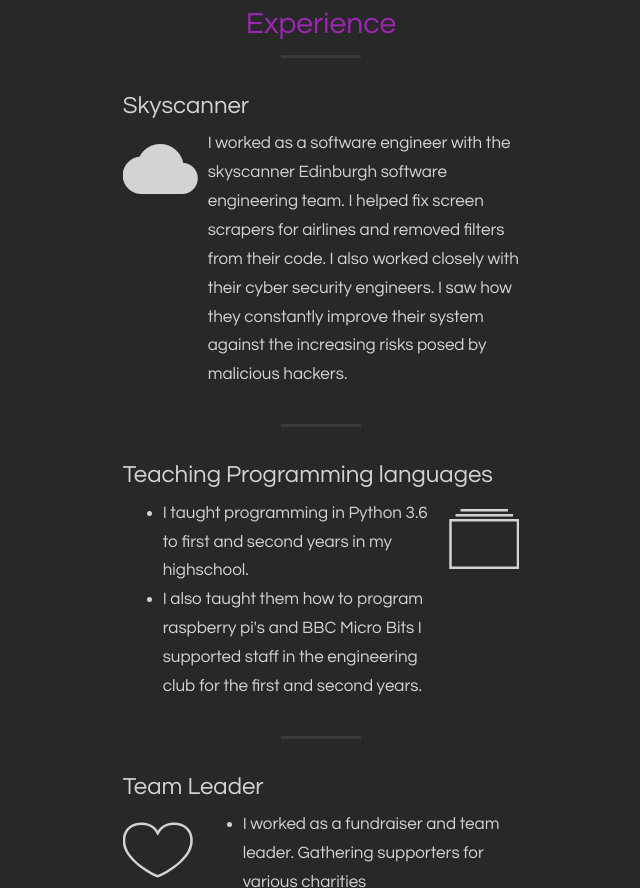
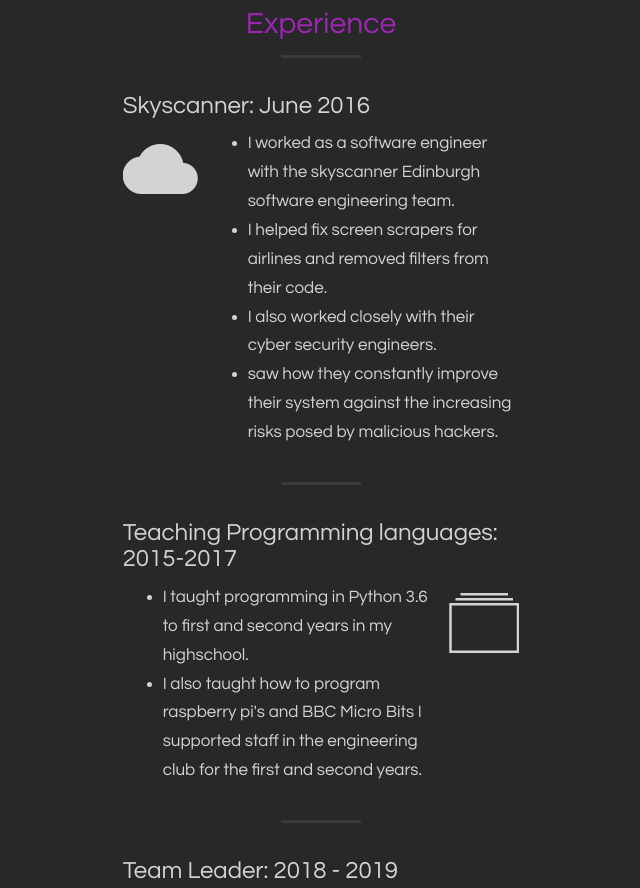
Before and after one commit to dawidghost99/dawidghost99.github.io, a plain HTML site: page index.html in a window 1280 px wide. Shown: the part 2960-3848 px from the top of the page, without its empty margins (319-959 px from the left). Drawn offline with nearby package versions, Linux system fonts and the light colour scheme; files whose address does not match are found by name.

Commit message:
Update index.html
added bullet points to the experience section and cleaned up the text  and added experience dates

```diff
--- a/index.html
+++ b/index.html
@@ -92,7 +92,7 @@
                 </div>
                 <div class="col-lg-4 col-md-4 text-center">
                     <div class="feature">
-                        <i class="icon-lg ion-laptop wow fadeIn" data-wow-delay=".3s"></i>
+                        <i class="icon-lg ion-android-home wow fadeIn" data-wow-delay=".3s"></i>
                         <h3>Stewarts Melville College</h3>
                         <p class="text-muted"> I received 5 A grades 2 B’s and a C. I studied English (B), Maths (A), German (C), Physics (B), Computing (A), Religious Moral and Philosophical Studies (A), History (A) and Design and Manufacture (A) at the National 5 level.
                             For my Highers I studied Higher Computing (B), Higher Maths(B), Higher English (D ), Higher Design and Manufacture (C) and Higher Physics(C), Higher Business Management (B) and Higher History (A).
@@ -206,25 +206,28 @@
                 <h2 class="text-center text-primary">Experience</h2>
                 <hr>
                 <div class="media wow fadeIn">
-                    <h3>Skyscanner</h3>
+                    <h3>Skyscanner: June 2016</h3>
                     <div class="media-left">
                         <i class="icon-lg ion-android-cloud"></i>
                     </div>
                     <div class="media-body media-middle">
-                        <p>I worked as a software engineer with the  skyscanner Edinburgh software engineering team.
-                            I helped fix screen scrapers for airlines and removed filters from their code.
-                            I also worked closely with their cyber security engineers.
-                            I saw how they constantly improve their system against the increasing risks posed by malicious hackers.
-                            </p>
+                        <ul><li>I worked as a software engineer with the  skyscanner Edinburgh software engineering team. </li>
+                            <li>I helped fix screen scrapers for airlines and removed filters from their code.</li>
+                            <li>I also worked closely with their cyber security engineers.</li>
+                            <li> saw how they constantly improve their system against the increasing risks posed by malicious hackers. </li>
+                        </ul>
                     </div>
 
                 </div>
                 <hr>
                 <div class="media wow fadeInRight">
-                    <h3>Teaching Programming languages</h3>
+                    <h3>Teaching Programming languages: 2015-2017</h3>
                     <div class="media-body media-middle">
-                        <ul><li>I taught programming in Python 3.6 to first and second years in my highschool.</li><li> I also taught them how to program raspberry pi's and BBC Micro Bits
-                            I supported staff in the engineering club for the first and second years.</li></ul>
+                        <ul>
+                            <li>I taught programming in Python 3.6 to first and second years in my highschool.</li>
+                            <li> I also taught how to program raspberry pi's and BBC Micro Bits
+                            I supported staff in the engineering club for the first and second years.</li>
+                        </ul>
                     </div>
                     <div class="media-right">
                         <i class="icon-lg ion-ios-albums-outline"></i>
@@ -232,7 +235,7 @@
                 </div>
                 <hr>
                 <div class="media wow fadeIn">
-                    <h3>Team Leader</h3>
+                    <h3>Team Leader: 2018 - 2019</h3>
                     <div class="media-left">
                         <i class="icon-lg ion-ios-heart-outline"></i>
                     </div>
@@ -242,18 +245,16 @@
                             <li>I traveled to various locations around Scotland raising funds and gathering supporters for the British Heart Foundation, Children First, Royal National Institute of Blind People, and National Deaf Children's Society.</li>
                             <li>I delivered a pitch to hundreds of people a day, signing people up to support the charity.</li>
                             <li>I was entrusted with keeping people's personal details safe and I had to securely and responsibly handle peoples bank details when signing them up for the charity.</li>
-                            <li>I have a personal best of 8 sign ups in one day</li>
                             <li>I took a team, guiding them through the city making sure that they were safe and working towards their individual targets.</li>
-                            <li>I underwent vulnerability training to make judgements as to whether someone was fit to sign up and make sure that they do not suffer from any conditions that would make them ineligible to sign up, e.g. dementia.</li>
+                            <li>I underwent vulnerability training to make judgements as to whether someone was fit to sign up.</li>
                             <li>I was responsible for building and managing my own team, making sure everyone was working to their full potential.</li>
                             <li>I dealt with tensions and friction between fundraisers, management and team leaders.</li>
                             <li>I ran training sessions, making sure all fundraisers had the best knowledge and skills available.</li>
                             <li>I disciplined team members when needed in a professional and courteous manner.</li>
-                            <li>I took on new workers on trial shift, making sure they had what was needed for the job and assessed them throughout the day. Eventually passing or failing them, depending on my own personal
-                                judgement on whether they brought anything that would improve the team.</li>
+                            <li>I took on new workers on trial shift, making sure they had what was needed for the job and assessed them throughout the day. Eventually judging on weather they could preform in the job and bring benefit to team.</li>
                             <li>I met with clients, representing my team and the company, making sure to look competent and professional.</li>
                             <li>I planned out maps, equipment and kit, making sure my team had everything they needed for the day.</li>
-                            <li>I trained my second in command, to eventually surpass me when I moved on with my fundraising career. </li>
+                            <li>I trained my second in command, to eventually surpass me when I moved on with my professional career. </li>
 
 
                         </ul>
@@ -263,7 +264,9 @@
                 <div class="media wow fadeInRight">
                     <h3>World Languages</h3>
                     <div class="media-body media-middle">
-                        <p>I am fluent in English as my first language and Polish as my second. I am a dual national from Poland and Great Britain </p>
+                        <ul>
+                        <li>I am fluent in English as my first language and Polish as my second. I am a dual national from Poland and Great Britain </li>
+                        </ul>
                     </div>
                     <div class="media-right">
                         <i class="icon-lg ion-android-globe"></i>
```
